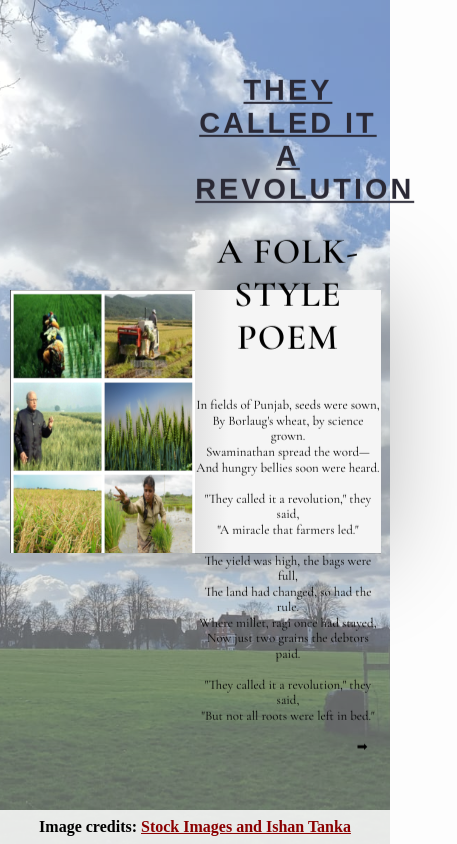
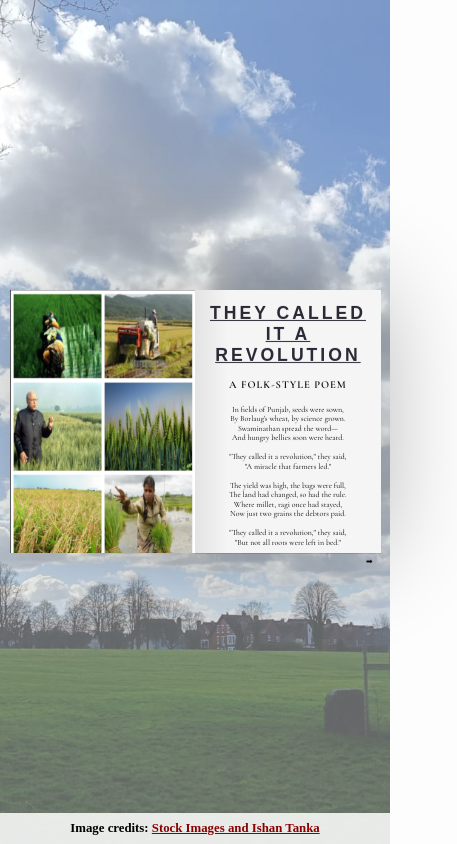
Before and after one commit to eKeiran/science-gallery-green-revolution, a website: page real.html in a window 390 px wide. Shown: the whole page, 457 px wide, since content can reach past the window. Drawn offline with nearby package versions, Linux system fonts and the light colour scheme; a web font is replaced by a local one.

Commit message:
Final Webpage Commit Responsive

```diff
--- a/real.html
+++ b/real.html
@@ -207,18 +207,71 @@
 
         /* Responsive adjustments */
         @media (max-width: 768px) {
+                :root {
+        --baseline: 11px;
+
+    }
             .cover {
                 width: 95vw;
                 height: calc(95vw * 0.71);
             }
 
             .page__content-book-title {
-                font-size: calc(var(--base-size) * 2);
+                font-size: calc(var(--base-size) * 1);
             }
 
             .page__content-poem {
-                font-size: calc(var(--base-size) * 0.9);
+                font-size: calc(var(--base-size) * 1.5);
             }
+            /* Responsive font sizes */
+@media (max-width: 1024px) {
+    :root {
+
+    }
+    .page__content-book-title {
+        font-size: calc(var(--base-size) * 0.2);
+                --baseline: 6px;
+
+    }
+    .page__content-title {
+        font-size: calc(var(--base-size) * 1);
+                        --baseline: 2px;
+
+    }
+    .page__content-poem {
+        font-size: calc(var(--base-size) * 2);
+                --baseline: -10px;
+
+    }
+    .page__number {
+        font-size: calc(var(--base-size) * 0.6);
+    }
+    .wallpaper-credit {
+        font-size: 0.9rem;
+    }
+}
+
+@media (max-width: 768px) {
+    :root {
+        --base-size: calc(var(--baseline) * 0.8);
+    }
+    .page__content-book-title {
+        font-size: calc(var(--base-size) * 2);
+    }
+    .page__content-title {
+        font-size: calc(var(--base-size) * 1.2);
+    }
+    .page__content-poem {
+        font-size: calc(var(--base-size) * 0.9);
+    }
+    .page__number {
+        font-size: calc(var(--base-size) * 0.5);
+    }
+    .wallpaper-credit {
+        font-size: 0.8rem;
+    }
+}
+
         }
     </style>
 </head>
```
